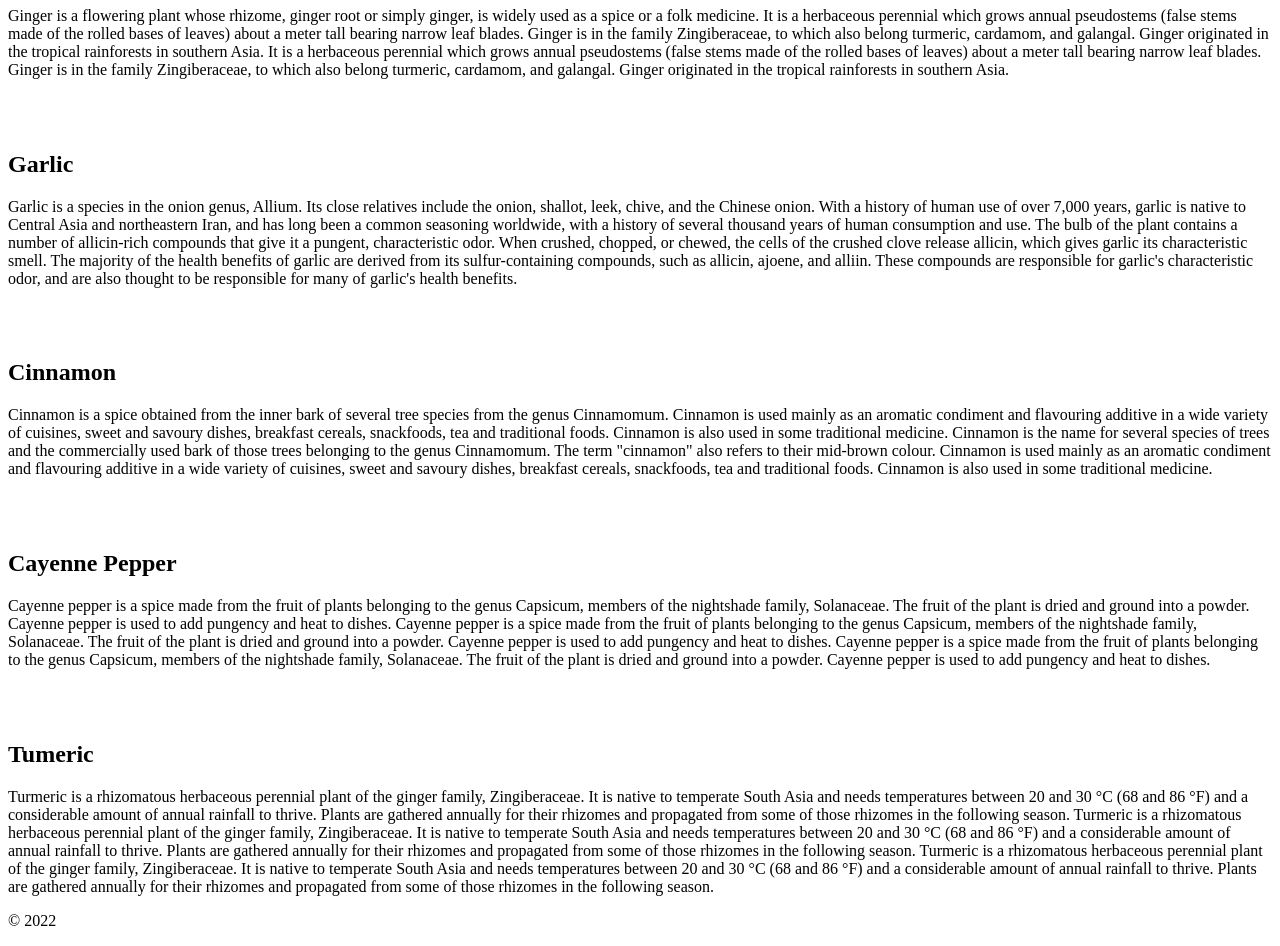
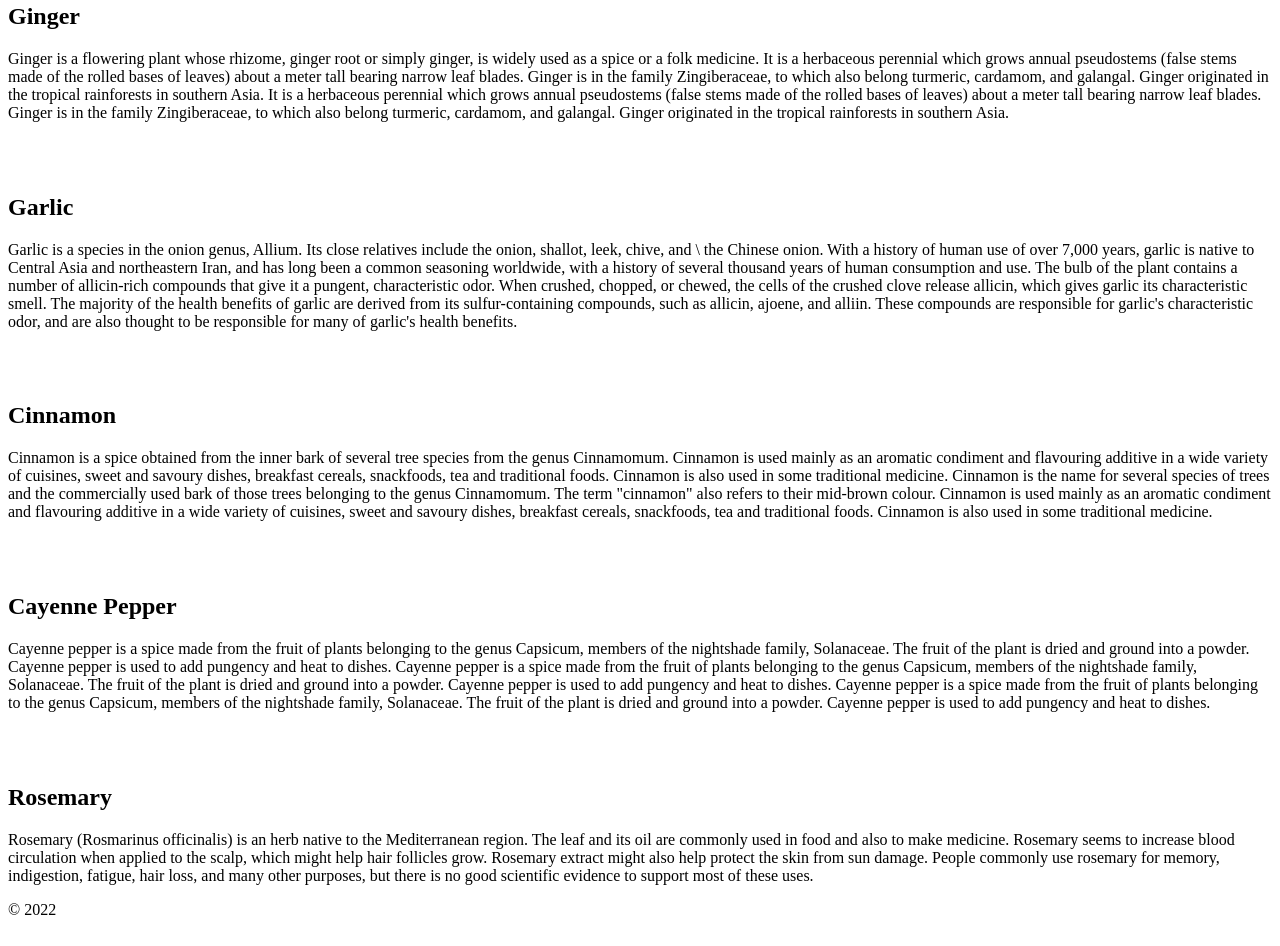
Before and after one commit to STL-LC101-Sept-22/js-assignment-4-html-me-something-YonnieHicks, a website: page index.html in a window 1280 px wide. Shown: the part 577-1523 px from the top of the page. Drawn offline with Linux system fonts and the light colour scheme.

Commit message:
part 1 complete

```diff
--- a/index.html
+++ b/index.html
@@ -12,18 +12,19 @@
       <br>
       <!-- Write an unordered list of five hyperlinks -->
       <ul>
-         <li><a href="https://www.healthline.com/nutrition/10-benefits-of-ginger">Ginger</a></li>
-         <li><a href="https://www.healthline.com/nutrition/10-benefits-of-garlic">Garlic</a></li>
-         <li><a href="https://www.healthline.com/nutrition/10-benefits-of-cinnamon">Cinnamon</a></li>
-         <li><a href="https://www.healthline.com/nutrition/10-benefits-of-cayenne-pepper">Cayenne Pepper</a></li>
-         <li><a href="https://www.healthline.com/nutrition/10-benefits-of-garlic">Turmeric</a></li>
+         <li><a href="https://www.healthline.com/nutrition/11-proven-benefits-of-ginger">Ginger</a></li>
+         <li><a href="https://www.healthline.com/nutrition/11-proven-health-benefits-of-garlic">Garlic</a></li>
+         <li><a href="https://www.healthline.com/nutrition/10-proven-benefits-of-cinnamon">Cinnamon</a></li>
+         <li><a href="https://www.healthline.com/nutrition/8-benefits-of-cayenne-pepper">Cayenne Pepper</a></li>
+         <li><a href="https://www.healthline.com/health/rosemary-health-potential">Rosemary</a></li>
       </ul>
       <br>
+      <!-- insert image -->
+      <img src="images/picture.jpg" alt="herbs" width="500" height="300">
       <br>
       <h2> Ginger
-         <!-- image for ginger width:"20" height: "20" -->
 
-         <img src="images\ginger.png"   >
+
 
       </h2>
       <p>
@@ -45,11 +46,12 @@
       <br>
       <h2> Garlic
          <!-- image for garlic -->
+
       </h2>
       <p>
       <article>
          Garlic is a species in the onion genus, Allium. Its close relatives include the onion, shallot, leek, chive,
-         and
+         and \
          the Chinese onion. With a history of human use of over 7,000 years, garlic is native to Central Asia and
          northeastern Iran, and has long been a common seasoning worldwide, with a history of several thousand years of
          human consumption and use. The bulb of the plant contains a number of allicin-rich compounds that give it a
@@ -63,6 +65,7 @@
       <br>
       <h2> Cinnamon
          <!-- image for cinnamon -->
+
       </h2>
       <p>
       <article>
@@ -81,6 +84,7 @@
       <br>
       <h2> Cayenne Pepper
          <!-- image for cayenne pepper -->
+
       </h2>
       <p>
       <article>
@@ -97,27 +101,22 @@
       </p>
       <br>
       <br>
-      <h2>Tumeric
-         <!-- image for tumeric -->
+      <h2>Rosemary
+         <!-- image for Rosemary -->
+
 
       </h2>
       <article>
          <p>
-            Turmeric is a rhizomatous herbaceous perennial plant of the ginger family, Zingiberaceae. It is native to
-            temperate South Asia and needs temperatures between 20 and 30 °C (68 and 86 °F) and a considerable amount of
-            annual rainfall to thrive. Plants are gathered annually for their rhizomes and propagated from some of those
-            rhizomes in the following season. Turmeric is a rhizomatous herbaceous perennial plant of the ginger family,
-            Zingiberaceae. It is native to temperate South Asia and needs temperatures between 20 and 30 °C (68 and 86
-            °F)
-            and a considerable amount of annual rainfall to thrive. Plants are gathered annually for their rhizomes and
-            propagated from some of those rhizomes in the following season. Turmeric is a rhizomatous herbaceous
-            perennial
-            plant of the ginger family, Zingiberaceae. It is native to temperate South Asia and needs temperatures
-            between 20
-            and 30 °C (68 and 86 °F) and a considerable amount of annual rainfall to thrive. Plants are gathered
-            annually for
-            their rhizomes and propagated from some of those rhizomes in the following season.
+            Rosemary (Rosmarinus officinalis) is an herb native to the Mediterranean region. The leaf and its oil are
+            commonly used in food and also to make medicine.
+            Rosemary seems to increase blood circulation when applied to the scalp, which might help hair follicles
+            grow. Rosemary extract might also help protect the skin from sun damage.
+            People commonly use rosemary for memory, indigestion, fatigue, hair loss, and many other purposes, but there
+            is no good scientific evidence to support most of these uses.
       </article>
+      <!-- write code for an image -->
+
       </p>
       <footer>
          <p>&copy 2022</p>
--- a/styles.css
+++ b/styles.css
@@ -1,6 +1,6 @@
 /* Write your CSS here! */
 .main{
-    background-color: green;
+    background-color: rgb(128, 0, 75);
     font-family: 'Open Sans', sans-serif;
     font-size: 16px;
     color: black;
```
Also changed, not shown: images/ginger.png (deleted), images/picture.jpg (added), 1 other file.
